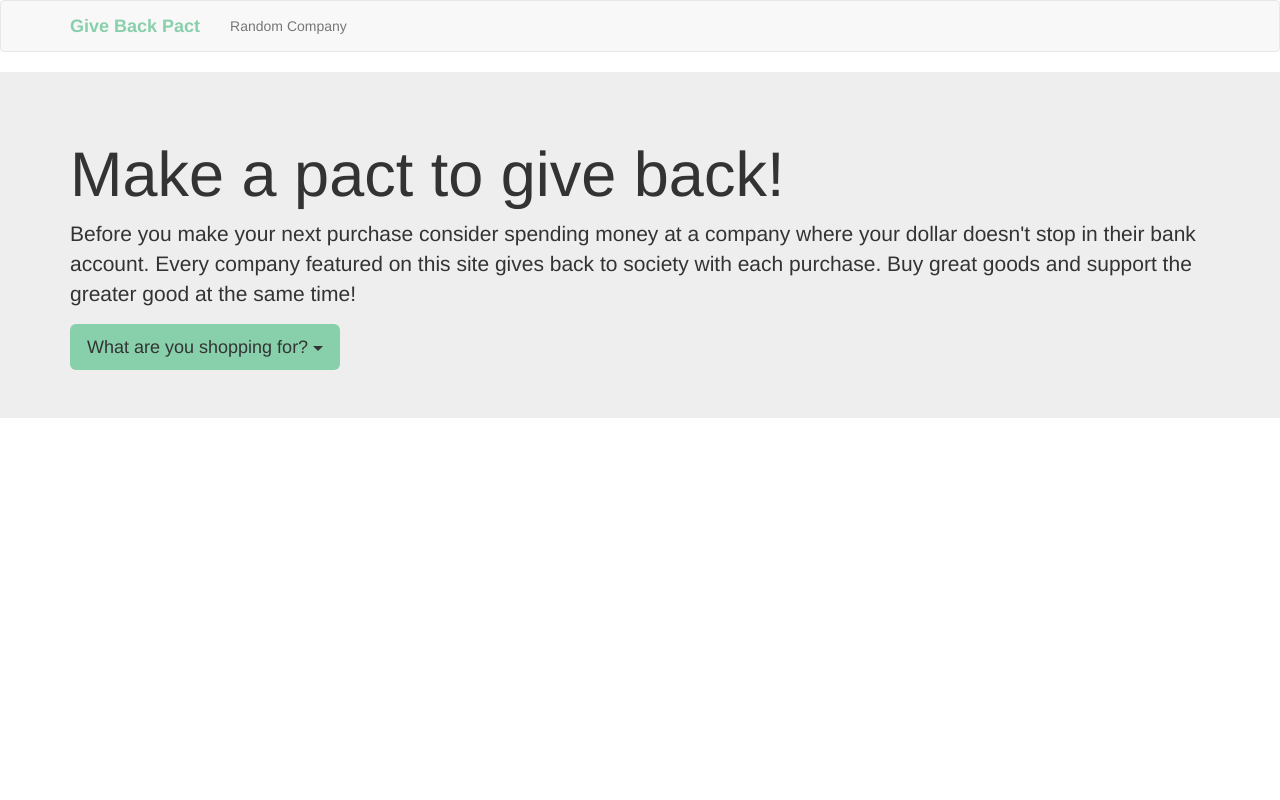
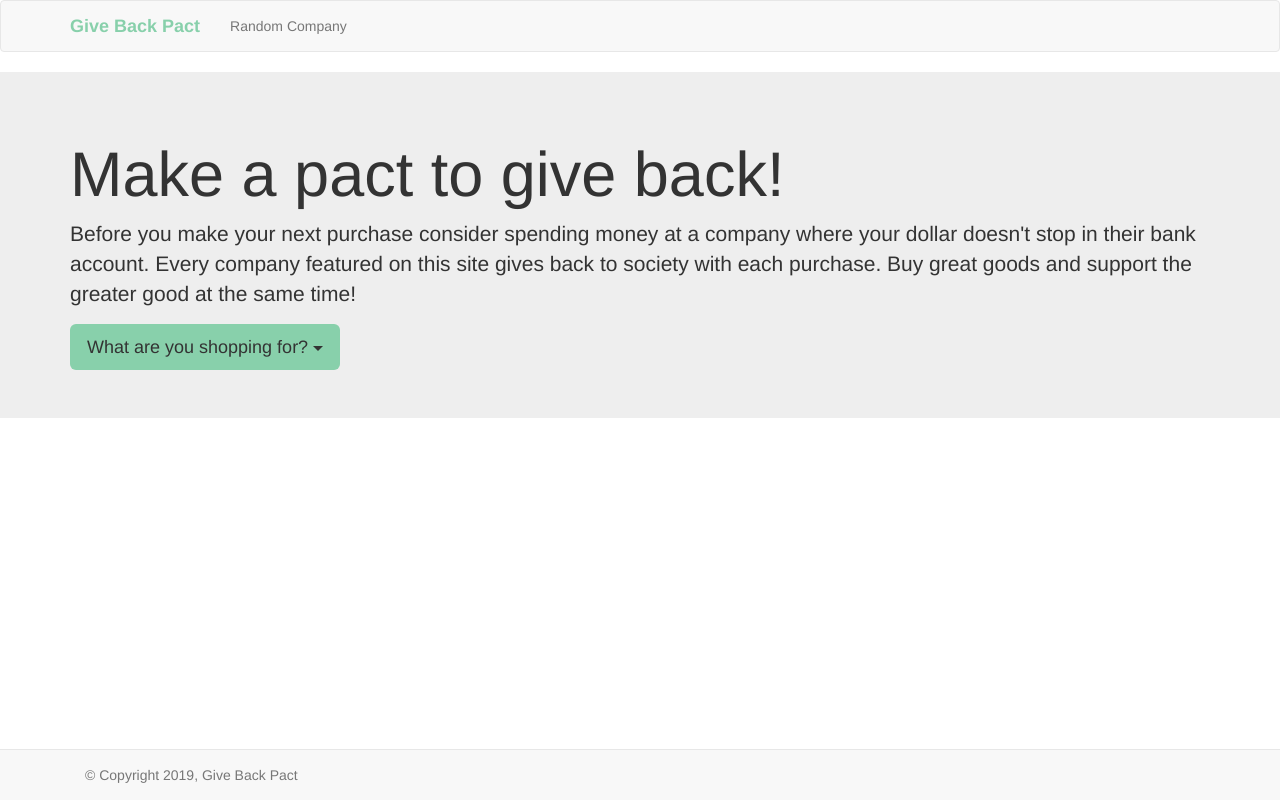
Before and after one commit to nickcook530/giveback, a Flask app: page / in a window 1280 px wide. Run offline with Flask 2, Linux system fonts and the light colour scheme; data that the repository does not hold is empty; some libraries are stand-ins or nearby versions.

Commit message:
Sorted parent categories alphabetically, sort of fixed footer

```diff
--- a/mypackage/routes.py
+++ b/mypackage/routes.py
@@ -7,7 +7,7 @@ from random import shuffle
 @app.route('/')
 @app.route('/index')
 def index():
-    categories = Category.query.filter_by(parent_id=0).all()
+    categories = Category.query.filter_by(parent_id=0).order_by(Category.name).all()
     return render_template('base.html', categories=categories)
 
 @app.route('/filter/<category>')
--- a/mypackage/static/myscripts.js
+++ b/mypackage/static/myscripts.js
@@ -1,4 +1,10 @@
 $(document).ready(function() {
+
+    var isMobile = window.matchMedia("only screen and (max-width: 760px)").matches;
+
+    if (isMobile) {
+        $('#footer').removeClass("navbar-fixed-bottom")
+        }
 
     $(".loading").hide();
 
@@ -45,6 +51,7 @@ $("#random-company").click(function() {
      success: function(resp){
         $('.collapse').collapse('hide')
         $(".loading").hide();
+
         $('#category-header').empty().append(resp.headerdata);
         $('#category-body').empty().append(resp.bodydata);
     	}
--- a/mypackage/static/mystyle.css
+++ b/mypackage/static/mystyle.css
@@ -1,11 +1,3 @@
-html, body {
-	height: 100vh;
-}
-
-#footer {
-	margin: 0px;
-}
-
 .navbar-default .navbar-brand {
 	color: #88D0AB;
 }
@@ -48,3 +40,12 @@ html, body {
 	font-size: 1.8em;
 	font-weight: bold;
 }
+
+#ajax-content {
+	padding-bottom: 50px;
+	min-height: 25vh; /* work around to fix footer positioning, needs improvement */
+}
+
+#footer {
+	margin-bottom: 0;
+}
--- a/mypackage/templates/base.html
+++ b/mypackage/templates/base.html
@@ -44,7 +44,6 @@
 {% endblock %}
 
 {% block content %}
-
         <div class="jumbotron">
             <div class="container">
               <h1>Make a pact to give back!</h1>
@@ -72,8 +71,11 @@
             </div>
             <div id="category-body">
             </div>
+        </div>
 
-    {% block app_content %}
+    <div id="footer" class="navbar navbar-default navbar-fixed-bottom">
+      <div class="container">
+          <p class="navbar-text pull-left">&copy; Copyright 2019, Give Back Pact</p>
+      </div>
+    </div>
 {% endblock %}
-
-{% endblock %}
--- a/mypackage/templates/categorybody.html
+++ b/mypackage/templates/categorybody.html
@@ -15,9 +15,3 @@
     </div>
 
 {% endfor %}
-
-<div id="footer" class="navbar navbar-default">
-  <div class="container">
-      <p class="navbar-text pull-left">&copy; Copyright 2019, Give Back Pact</p>
-  </div>
-</div>
```
Lines whose indentation alone changed are shown as unchanged.
